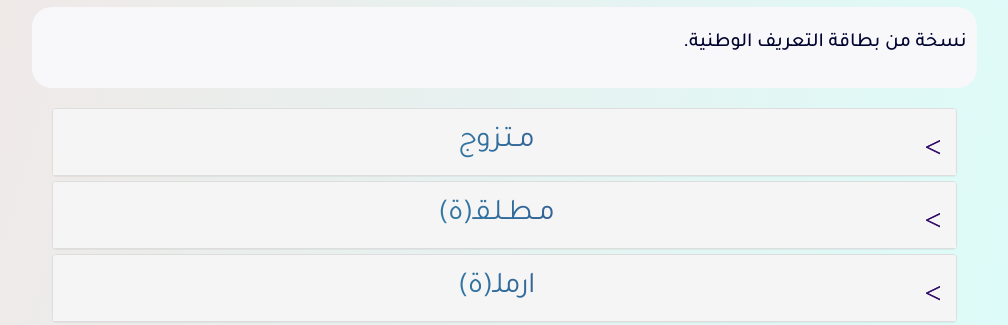
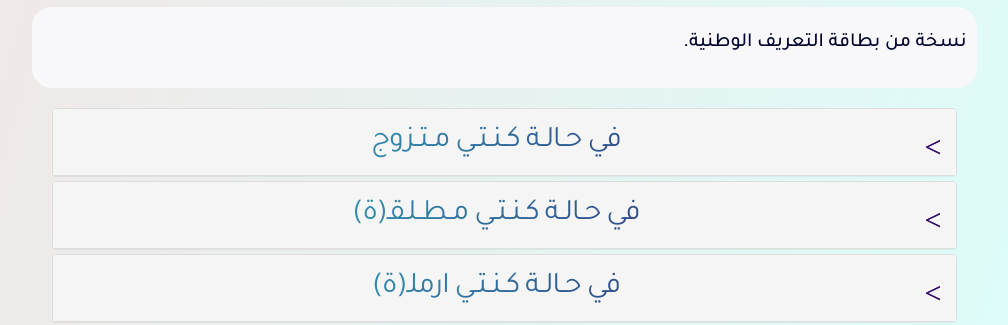
Before and after one commit to hakeemkadim/agadoll.github.io, a plain HTML site: page blog-detail1.html in a window 1280 px wide. Shown: the part 1294-1619 px from the top of the page, without its empty margins (136-1144 px from the left). Drawn offline with nearby package versions, Linux system fonts and the light colour scheme.

Commit message:
Update blog-detail1.html

```diff
--- a/blog-detail1.html
+++ b/blog-detail1.html
@@ -159,7 +159,7 @@
                                                                         <div class="panel-heading" role="tab" id="headingTwo">
                                                                         <h4 class="panel-title">
                                                                         <a class="collapsed" role="button" data-toggle="collapse" data-parent="#accordion" href="#collapseTwo" aria-expanded="false" aria-controls="collapseTwo">
-                                                                        مــتـزوج
+                                                                        في حــالــة كــنــتــي مــتــزوج
                                                                         </a>
                                                                         </h4>
                                                                         </div>
@@ -193,7 +193,7 @@
                                                                         <div class="panel-heading" role="tab" id="headingThree">
                                                                         <h4 class="panel-title">
                                                                         <a class="collapsed" role="button" data-toggle="collapse" data-parent="#accordion" href="#collapseThree" aria-expanded="false" aria-controls="collapseThree">
-                                                                        مــطــلـقـ(ة)
+                                                                         في حــالــة كــنــتــي مــطــلـقـ(ة)
                                                                         </a>
                                                                         </h4>
                                                                         </div>
@@ -210,7 +210,7 @@
                                                                         <div class="panel-heading" role="tab" id="headingFour">
                                                                         <h4 class="panel-title">
                                                                         <a class="collapsed" role="button" data-toggle="collapse" data-parent="#accordion" href="#collapseFour" aria-expanded="false" aria-controls="collapseFour">
-                                                                        ارملـ(ة)
+                                                                        في حــالــة كــنــتــي ارملـ(ة)
                                                                         </a>
                                                                         </h4>
                                                                         </div>
```
